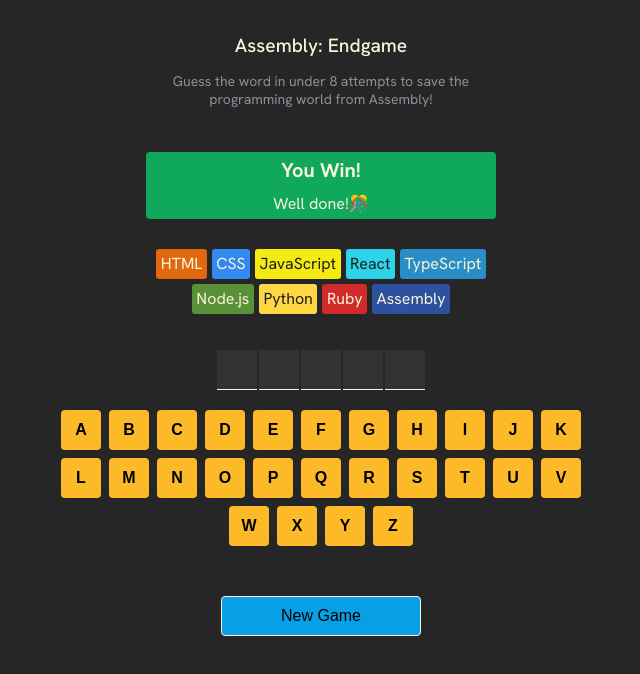
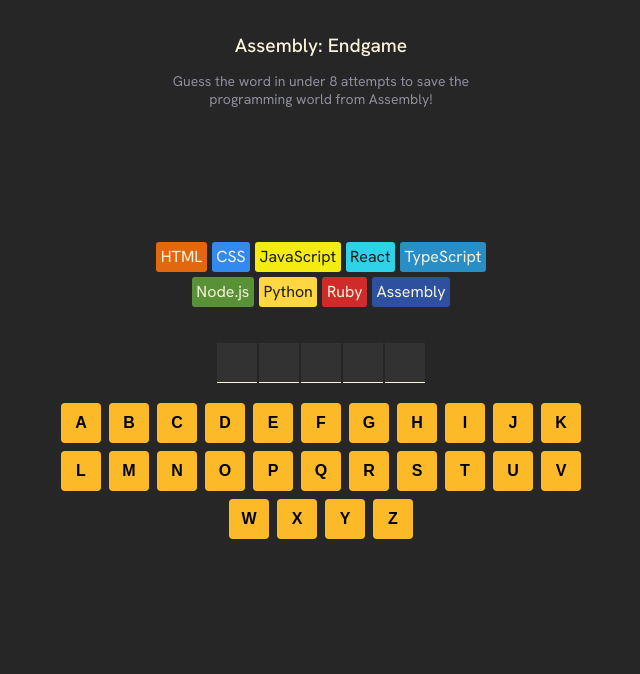
Before and after one commit to shivamK085/Assembly-Endgame, a React (Vite) app: page / in a window 1280 px wide. Shown: the top 674 px of the page, without its empty margins (319-959 px from the left). Built offline with nearby package versions, Linux system fonts and the light colour scheme.

Commit message:
game-status and new-btn

```diff
--- a/App.jsx
+++ b/App.jsx
@@ -1,6 +1,7 @@
 import React from "react"
 import { languages } from "./languages"
 import clsx from "clsx"
+import { getFarewellText } from "./utils"
 
 export default function Hangman() {
 
@@ -11,7 +12,17 @@
     // Derived values
     const wrongGuessCount = guessedLetters.filter(letter => !currentWord.includes(letter)).length
 
-    console.log(wrongGuessCount)
+    const isGameWon = currentWord.split("").every(letter => guessedLetters.includes(letter))
+    const isGameLost = wrongGuessCount >= languages.length - 1
+
+    const isGameOver = isGameWon || isGameLost
+    const lastGuess = guessedLetters[guessedLetters.length - 1]
+
+    const isLastGuessIncorrect = lastGuess && !currentWord.includes(lastGuess)
+
+
+
+    // console.log(wrongGuessCount)
 
 
     // Static values
@@ -33,7 +44,10 @@
         return (
             <button
                 key={index}
+                aria-disabled={guessedLetters.includes(letter)}
+                aria-label={`letter ${letter}`}
                 className={className}
+                disabled={isGameOver}
                 onClick={handleClick}>
                 {letter}
             </button>
@@ -54,10 +68,9 @@
 
 
     const langChips = languages.map((item, index) => {
-
         const styles = {
             backgroundColor: item.backgroundColor,
-            color: item.color,
+            color: item.color
         }
 
         return (
@@ -70,7 +83,7 @@
         )
     })
 
-    function handleClick(event){
+    function handleClick(event) {
         const letter = event.target.textContent
 
         setGuessedLetters(prevArr =>
@@ -80,6 +93,42 @@
         )
     }
 
+    const gameStatusClass = clsx("game-status", {
+        "won": isGameWon,
+        "lose": isGameLost,
+        "playing": !isGameOver && isLastGuessIncorrect
+    })
+
+
+    function renderGameStatus() {
+        if (!isGameOver && isLastGuessIncorrect) {
+            return (
+                <p>{getFarewellText(languages[wrongGuessCount - 1].name)}</p>
+            )
+        }
+
+        if (isGameWon) {
+            return (
+                <>
+                    <h2>You Win!</h2>
+                    <p>Well done!🎊</p>
+                </>
+            )
+        }
+        else if (isGameLost) {
+            return (
+                <>
+                    <h2>Game Over!</h2>
+                    <p>You Lost! Better start learning Assembly!😭</p>
+                </>
+            )
+        }
+        else {
+            return null
+        }
+    }
+
+
 
     return (
         <main>
@@ -88,10 +137,11 @@
                 <p>Guess the word in under 8 attempts to
                     save the programming world from Assembly!</p>
             </header>
-            <section className="game-status">
-                <h2>You Win!</h2>
-                <p>Well done!🎊</p>
-            </section>
+            <section aria-live="polie"
+                role="status"
+                className={gameStatusClass}>
+                {renderGameStatus()}
+            </section >
             <section className="language-chips">
                 {langChips}
             </section>
@@ -102,8 +152,8 @@
                 {keyElements}
             </section>
             <section>
-                <button className="new-game-btn">New Game</button>
+                {isGameOver && <button className="new-game-btn">New Game</button>}
             </section>
-        </main>
+        </main >
     )
 }
--- a/styles.css
+++ b/styles.css
@@ -2,7 +2,7 @@
     box-sizing: border-box;
 }
 
-body{
+body {
     margin: 0;
     font-family: "Hanken Grotesk", Arial, sans-serif;
     background: #262626;
@@ -13,50 +13,64 @@
     justify-content: center;
 }
 
-main{
+main {
     display: flex;
     flex-direction: column;
     justify-content: center;
     align-items: center;
 }
 
-header{
+header {
     text-align: center;
 }
 
-header > h1{
+header>h1 {
     font-size: 1.2rem;
     font-weight: 500;
     color: #f9f4da;
 }
 
-header > p{
+header>p {
     max-width: 350px;
     font-size: 0.875rem;
     color: #8E8E9E;
 }
 
-section.game-status{
+section.game-status {
     display: flex;
     flex-direction: column;
     align-items: center;
-    background: #10A95B;
+    justify-content: center;
     border-radius: 4px;
     color: #f9f4da;
     margin-block: 30px;
     width: 350px;
+    min-height: 60px;
 }
 
-.game-status > h2{
+section.game-status.won {
+    background: #10A95B;
+}
+
+section.game-status.lose {
+    background: #ea3820;
+}
+
+section.game-status.playing {
+    border: 1px dashed #323232;
+    background: #5b5be5;
+}
+
+.game-status>h2 {
     font-size: 1.25rem;
     margin: 5px;
 }
 
-.game-status > p{
+.game-status>p {
     margin: 5px;
 }
 
-section.language-chips{
+section.language-chips {
     display: flex;
     gap: 5px;
     flex-wrap: wrap;
@@ -66,15 +80,19 @@
     margin-bottom: 36px;
 }
 
-.chips, .lost{
+.chips,
+.lost {
     padding: 4.5px;
     border-radius: 3px;
 }
 
 .lost {
-  position: relative;  /* make span the positioning context */
-  display: inline-block; /* so it can have a proper box */
-  overflow: hidden; /* ensure overlay doesn't spill */
+    position: relative;
+    /* make span the positioning context */
+    display: inline-block;
+    /* so it can have a proper box */
+    overflow: hidden;
+    /* ensure overlay doesn't spill */
 }
 
 /* Dimmed overlay with skull on "lost" languages */
@@ -92,13 +110,13 @@
     background: rgba(0, 0, 0, 0.8);
 }
 
-section.display-word{
+section.display-word {
     display: flex;
     justify-content: center;
     gap: 2px;
 }
 
-span.letter{
+span.letter {
     font-weight: bold;
     font-size: 1.125rem;
     text-transform: uppercase;
@@ -111,7 +129,7 @@
     border-bottom: 1px solid #F9F4DA;
 }
 
-section.keyboard{
+section.keyboard {
     display: flex;
     flex-wrap: wrap;
     justify-content: center;
@@ -121,7 +139,14 @@
     gap: 8px;
 }
 
-button.key, .correct-char, .wrong-char{
+section.keyboard > button:disabled{
+    cursor: not-allowed;
+    opacity: 0.5;
+}
+
+button.key,
+.correct-char,
+.wrong-char {
     background: #FCBA29;
     border: none;
     text-transform: uppercase;
@@ -133,15 +158,15 @@
     cursor: pointer;
 }
 
-button.correct-char{
+button.correct-char {
     background: #10A95B;
 }
 
-button.wrong-char{
+button.wrong-char {
     background: #ea3820;
 }
 
-button.new-game-btn{
+button.new-game-btn {
     background: rgb(7, 160, 231);
     border: 1px solid #F9F4DA;
     border-radius: 4px;
--- /dev/null
+++ b/utils.js
@@ -0,0 +1,19 @@
+export function getFarewellText(language) {
+    const options = [
+        `Farewell, ${language}`,
+        `Adios, ${language}`,
+        `R.I.P, ${language}`,
+        `We'll miss you, ${language}`,
+        `Oh no, not ${language}`,
+        `${language} bites the dust`,
+        `Gone but not forgotten, ${language}`,
+        `The end of ${language} as we know it`,
+        `Off into the sunset, ${language}`,
+        `${language}, it's been real`,
+        `${language}, your watch has ended`,
+        `${language} has left the building`
+    ]
+
+    const randomIndex = Math.floor(Math.random() * options.length)
+    return options[randomIndex]
+}
```
Lines whose indentation alone changed are shown as unchanged.
